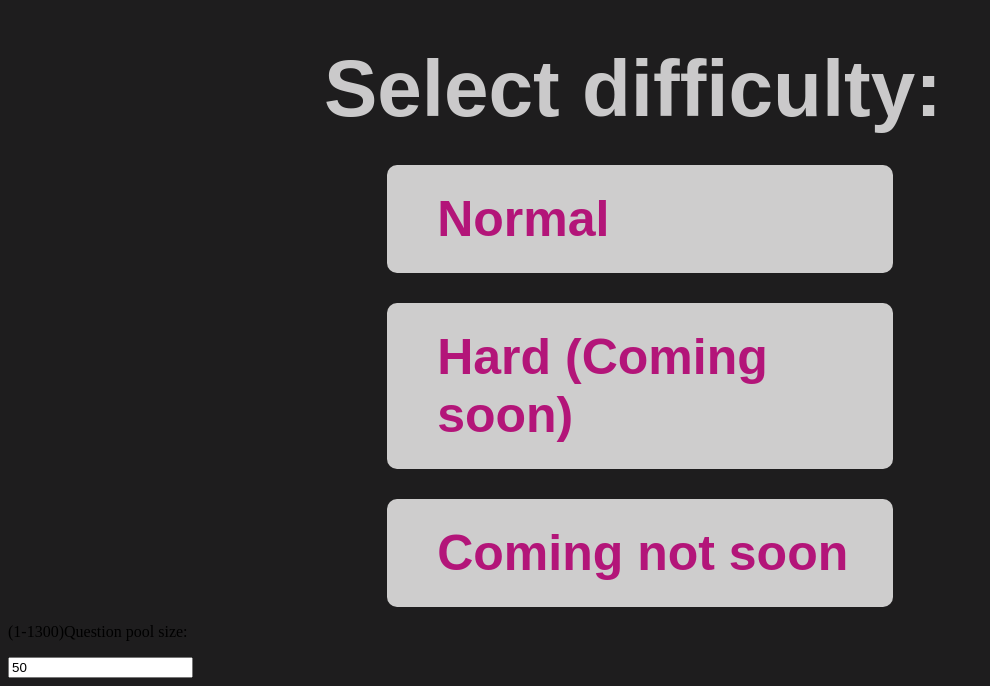
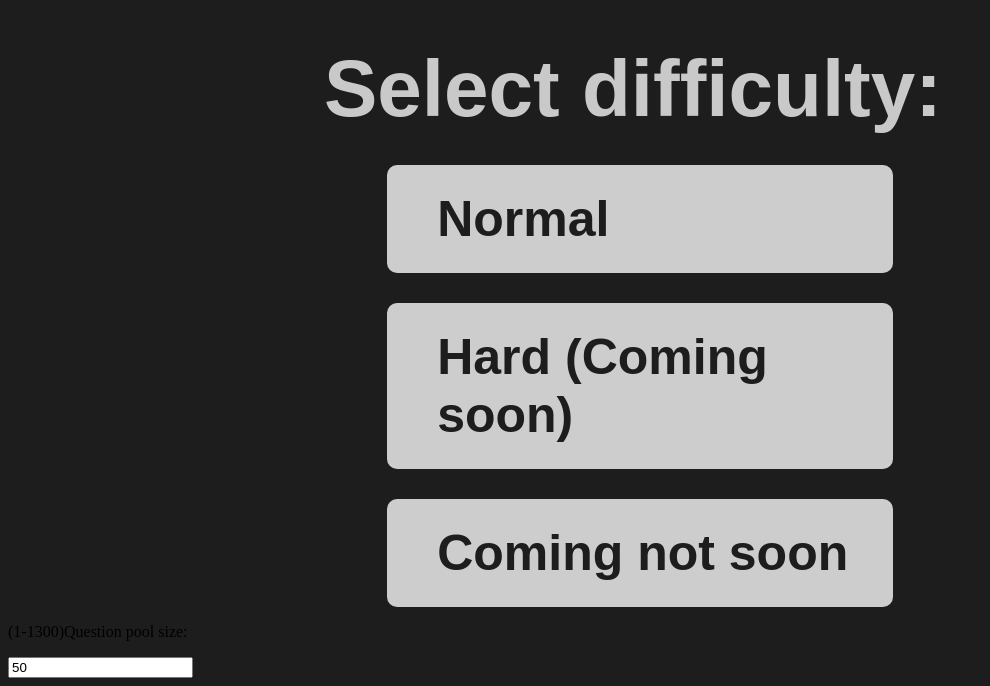
Before and after one commit to Jacob-HS/KanjiGames, a Flask app: page /radical-rush in a window 1280 px wide. Shown: the part 157-843 px from the top of the page, without its empty margins (0-990 px from the left). Run offline with Flask 3, Linux system fonts and the light colour scheme.

Commit message:
fixed text color

```diff
--- a/website/static/styles.css
+++ b/website/static/styles.css
@@ -36,7 +36,7 @@ body {
   font-family: Arial;
   text-decoration: none;
   border-radius: 10px;
-  color: #b10070e4;
+  color:  #1e1d1e;
   font-size: 50px;
 }
 
@@ -69,7 +69,7 @@ body {
   margin-top: 50px;
   font-family: Arial, Helvetica, sans-serif;
   border-radius: 5px;
-  color: rgb(173, 0, 189);
+  color:  #1e1d1e;
   background-color: rgba(240, 248, 255, 0.582);
   font-size: 30px;
 }
```
